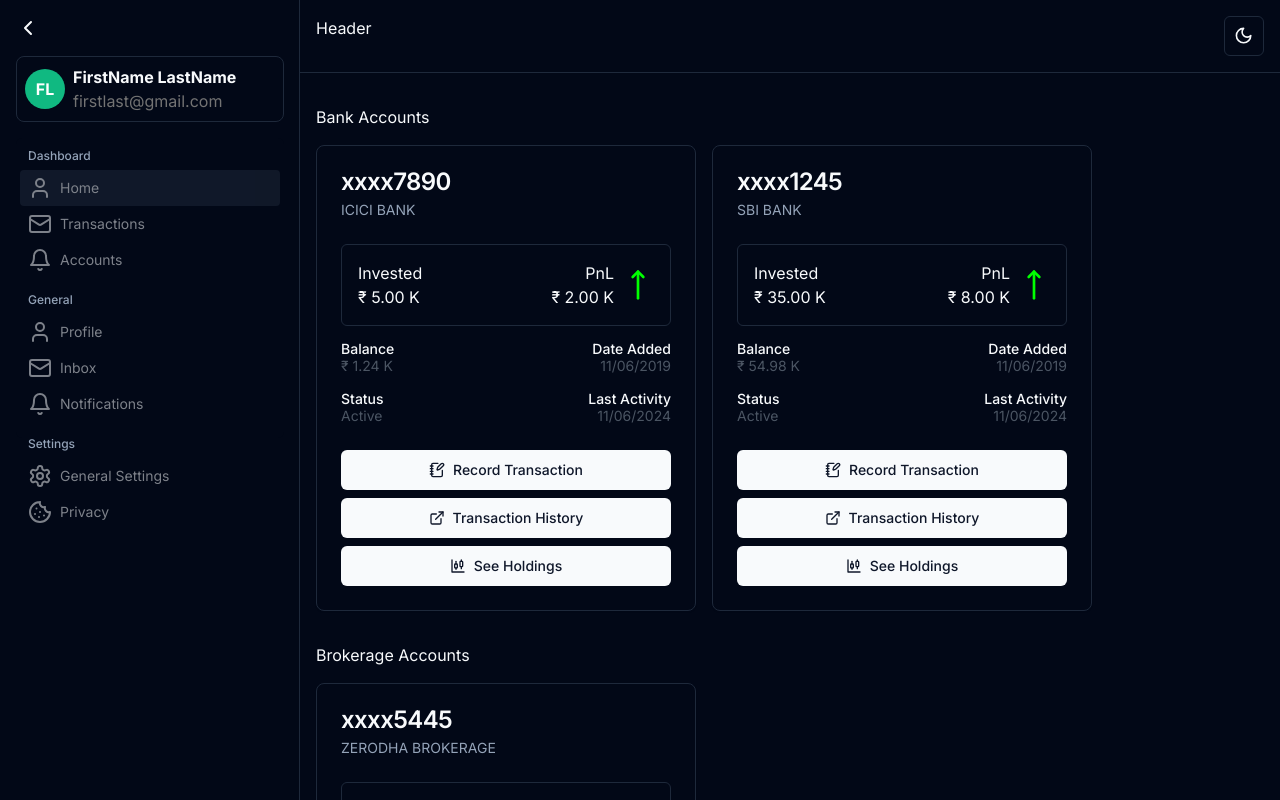
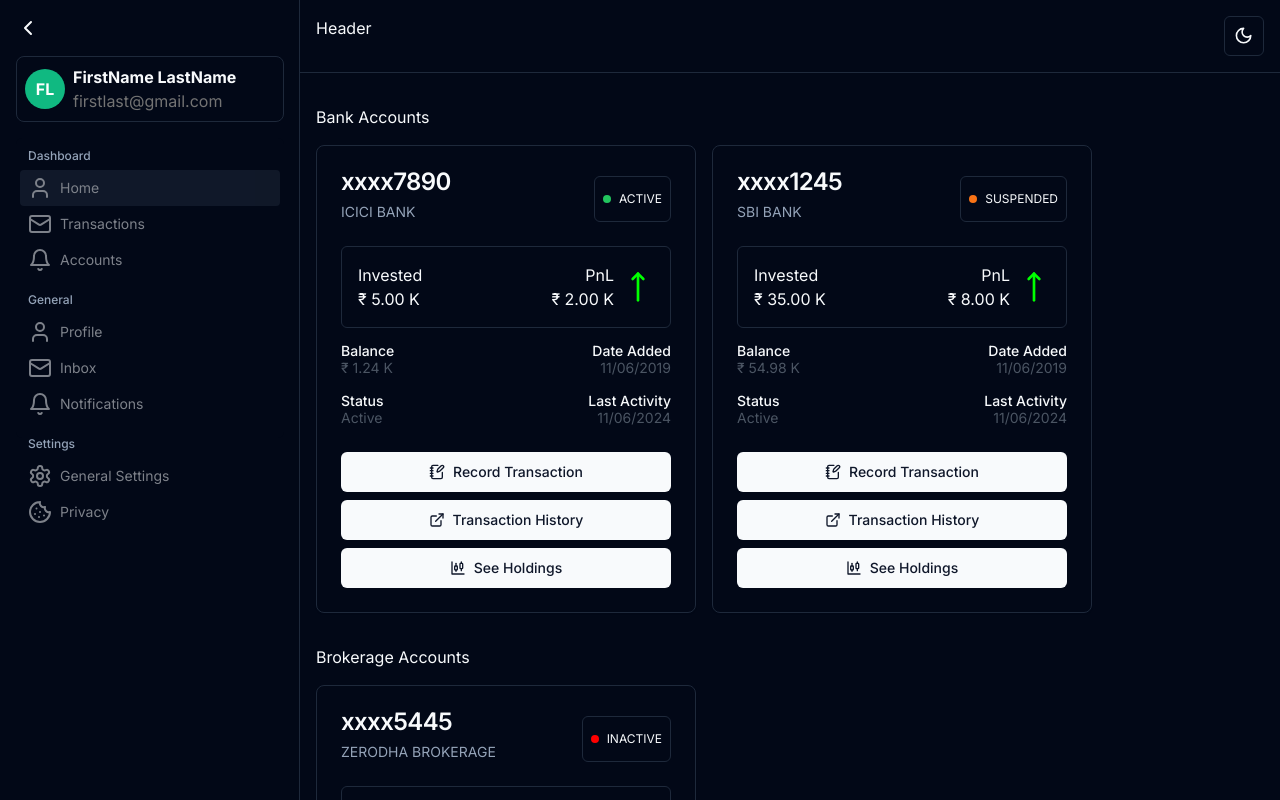
Before and after one commit to noobiecoder1942/finance-tracker, a Next.js app: page /dashboard/accounts in a window 1280 px wide. Shown: the top 800 px of the page. Built offline with nearby package versions, Linux system fonts and the light colour scheme.

Commit message:
Added account status

```diff
--- a/src/app/dashboard/accounts/account.ts
+++ b/src/app/dashboard/accounts/account.ts
@@ -12,4 +12,5 @@ type Account = {
     institution: string
     invested: number
     profit: number
+    status: string
 }
--- a/src/app/dashboard/accounts/accountcard.tsx
+++ b/src/app/dashboard/accounts/accountcard.tsx
@@ -33,14 +33,33 @@ const formatBalance = (balance: number): string => {
 
     // Add negative sign back if the original balance was negative
     return balance < 0 ? `- ${formattedBalance}` : formattedBalance;
-  };
+};
+
+const getStatusColor = (status: string): string => {
+    switch (status) {
+      case 'ACTIVE':
+        return 'bg-green-500';
+      case 'INACTIVE':
+        return 'bg-custom-red';
+      case 'SUSPENDED':
+        return 'bg-orange-500';
+      default:
+        return 'bg-green-500';
+    }
+}
 
 export default function AccountCard({ account, className, ...props }: AccountCardProps) {
     return (
         <Card className={cn("w-[380px]", className)} {...props}>
-            <CardHeader>
-                <CardTitle>{account.accountNumber}</CardTitle>
-                <CardDescription>{account.institution} {account.type}</CardDescription>
+            <CardHeader className="flex flex-row justify-between">
+                <div className="grid gap-y-2">
+                    <CardTitle>{account.accountNumber}</CardTitle>
+                    <CardDescription>{account.institution} {account.type}</CardDescription>
+                </div>
+                <div className="flex flex-row items-center gap-x-2 rounded-md border px-2">
+                    <div className={`w-2 h-2 rounded-full ${getStatusColor(account.status)}`}></div>
+                    <p className="text-xs">{account.status}</p>
+                </div>
             </CardHeader>
 
             <CardContent className="grid gap-4">
--- a/src/app/dashboard/accounts/page.tsx
+++ b/src/app/dashboard/accounts/page.tsx
@@ -10,7 +10,8 @@ async function getData(): Promise<Account[]> {
         balance: 1235,
         institution: "ICICI",
         invested: 5000.454,
-        profit: 2000
+        profit: 2000,
+        status: "ACTIVE",
         },
         {id: "2",
         type: "BANK",
@@ -18,7 +19,8 @@ async function getData(): Promise<Account[]> {
         balance: 54984,
         institution: "SBI",
         invested: 35000.4534,
-        profit: 8000.455
+        profit: 8000.455,
+        status: "SUSPENDED",
         },
         {id: "3",
         type: "BROKERAGE",
@@ -26,7 +28,8 @@ async function getData(): Promise<Account[]> {
         balance: 11121892,
         institution: "ZERODHA",
         invested: 45343,
-        profit: -251.843
+        profit: -251.843,
+        status: "INACTIVE",
         },
         {id: "4",
         type: "RETIREMENT",
@@ -34,7 +37,8 @@ async function getData(): Promise<Account[]> {
         balance: 2323299,
         institution: "PPF",
         invested: 348634,
-        profit: -25430.453
+        profit: -25430.453,
+        status: "ACTIVE",
         },
     ]
   }
--- a/tailwind.config.ts
+++ b/tailwind.config.ts
@@ -19,6 +19,7 @@ const config = {
     },
     extend: {
       colors: {
+        'custom-red': '#ff0000',
         border: "hsl(var(--border))",
         input: "hsl(var(--input))",
         ring: "hsl(var(--ring))",
```
